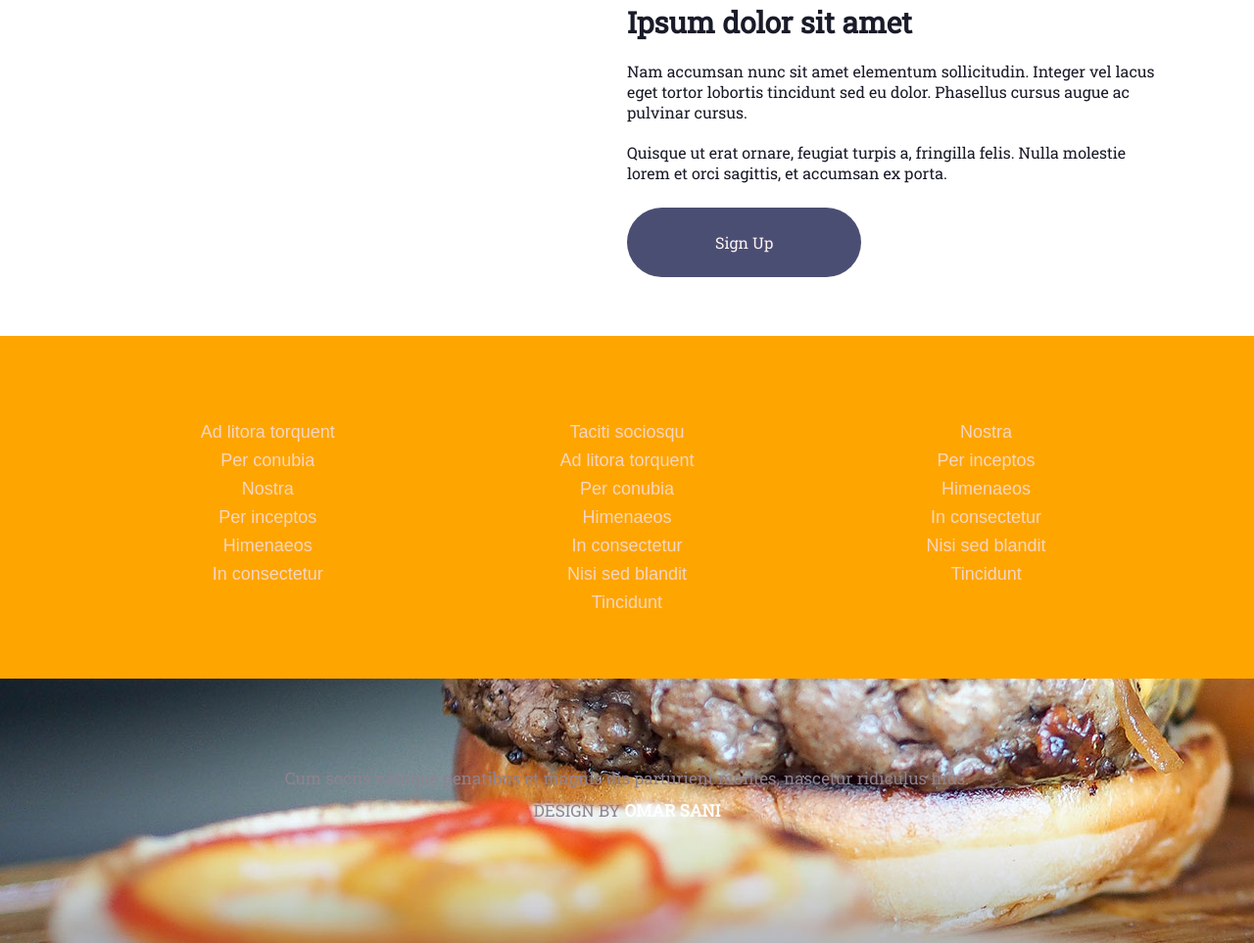
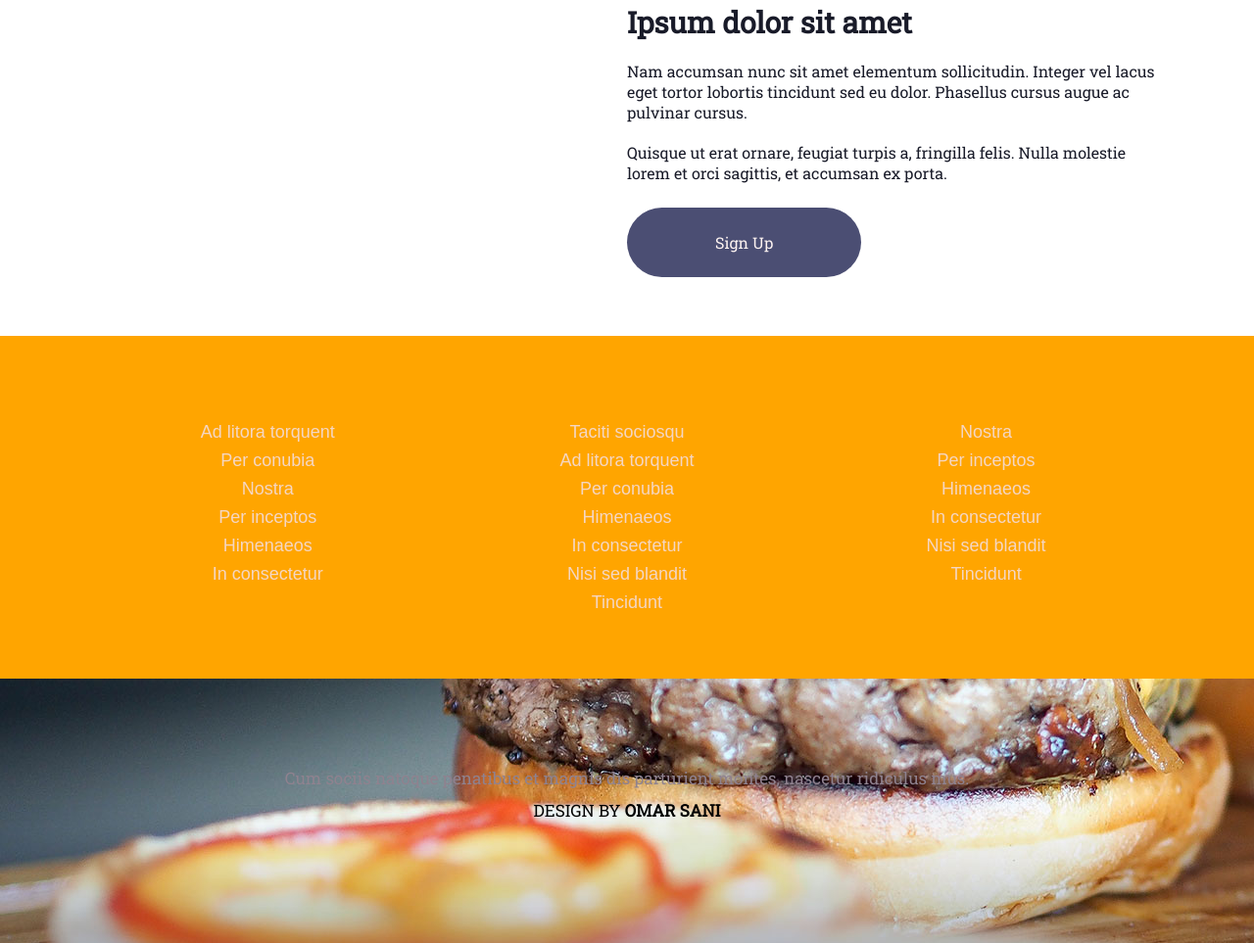
Before and after one commit to omarsani/psd-to-html-panakeia, a plain HTML site: page index.html in a window 1280 px wide. Shown: the part 2916-3879 px from the top of the page at 98% size. Drawn offline with Linux system fonts and the light colour scheme.

Commit message:
Update index.html

```diff
--- a/index.html
+++ b/index.html
@@ -224,7 +224,7 @@ ullamcorper non diam sit amet, luctus condimentum metus</p>
         <div class="footer-container">
            <div class="height">
             <p>Cum sociis natoque penatibus et magnis dis parturient montes, nascetur ridiculus mus.</p>
-            <p> DESIGN BY <strong style="color:white">OMAR SANI</strong></p>
+            <p style="color:black"> DESIGN BY <strong style="color:black">OMAR SANI</strong></p>
             </div>
         </div>
     </div>
```
